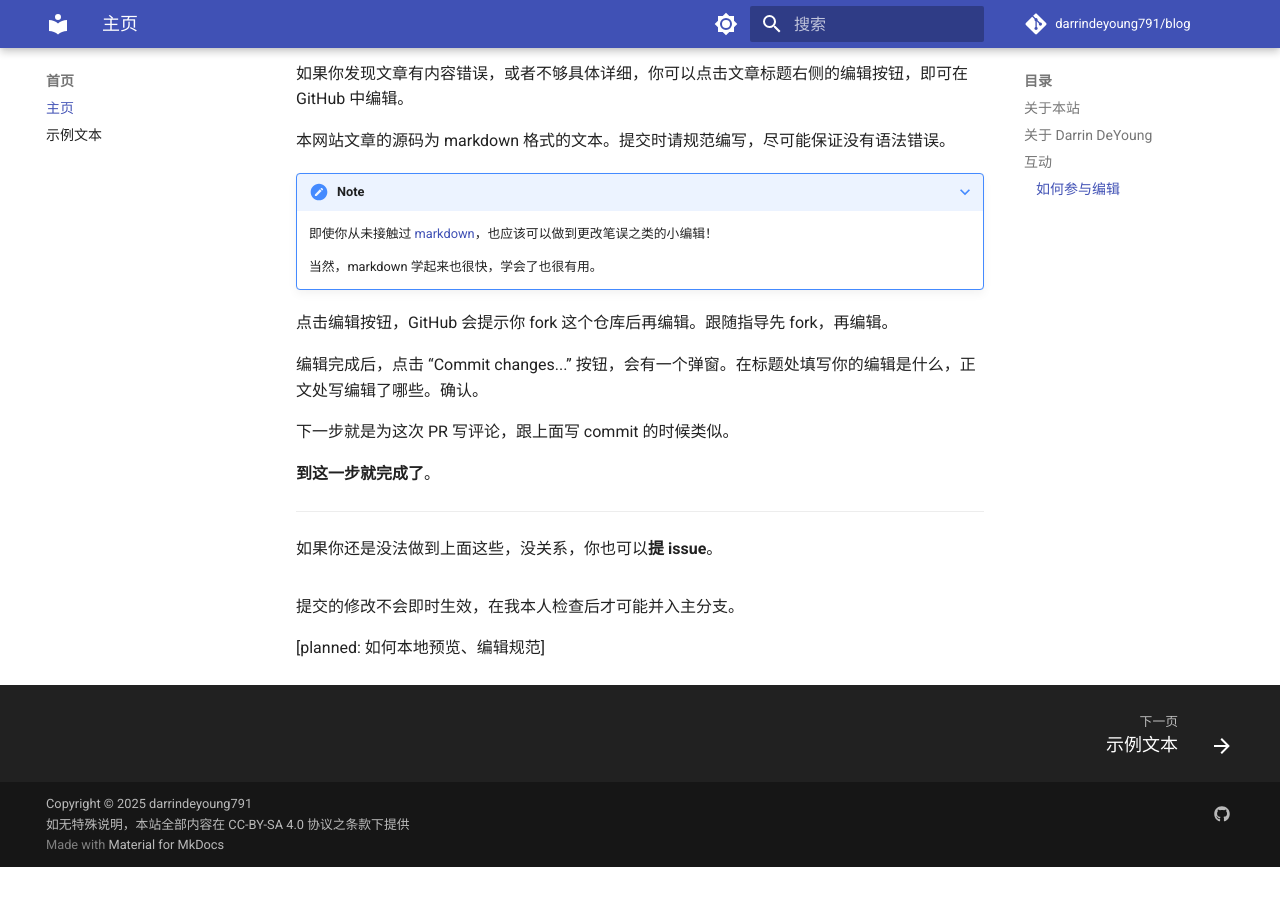
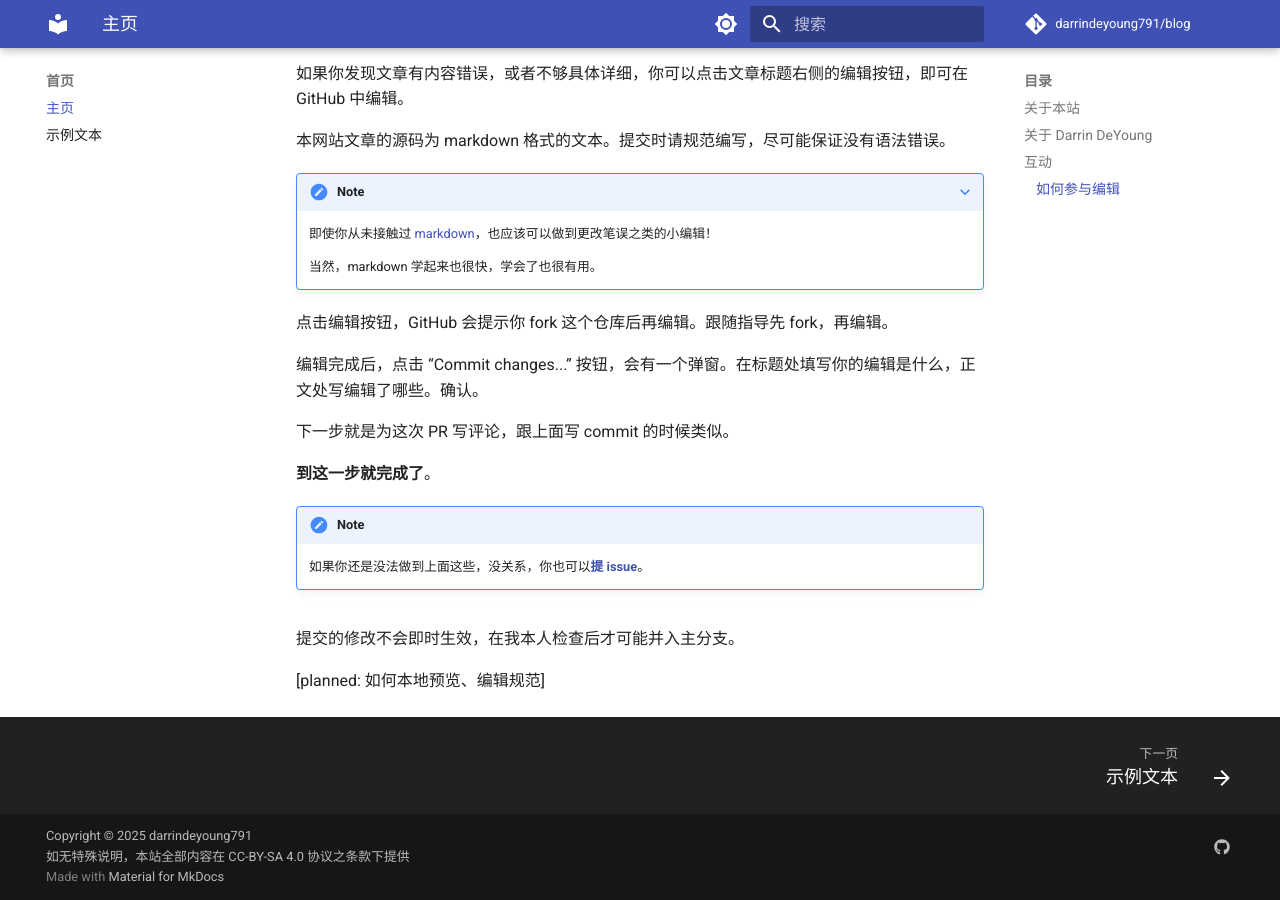
Before and after one commit to darrindeyoung791/blog, an MkDocs documentation site: the page built from docs/index.md, in a window 1280 px wide and 900 px high, scrolled down 931 px. Built offline with MkDocs 1.6.1 and Material for MkDocs 9.7.7, drawn with Linux system fonts in a browser that asks for light colours; comment, search, counter and statistics services are not loaded; before the commit the page ends 1798 px from its top, so only the background shows below that.

Commit message:
fix: fix style in home page

```diff
--- a/docs/index.md
+++ b/docs/index.md
@@ -49,9 +49,10 @@ CS 本科生，同时喜欢咖啡因和睡眠。
 
     **到这一步就完成了**。
 
-    ---
+    !!! note
 
-    如果你还是没法做到上面这些，没关系，你也可以**提 issue**。
+        如果你还是没法做到上面这些，没关系，你也可以[**提 issue**](#__tabbed_1_2)。
+
 
 === "提 issue"
 
```
